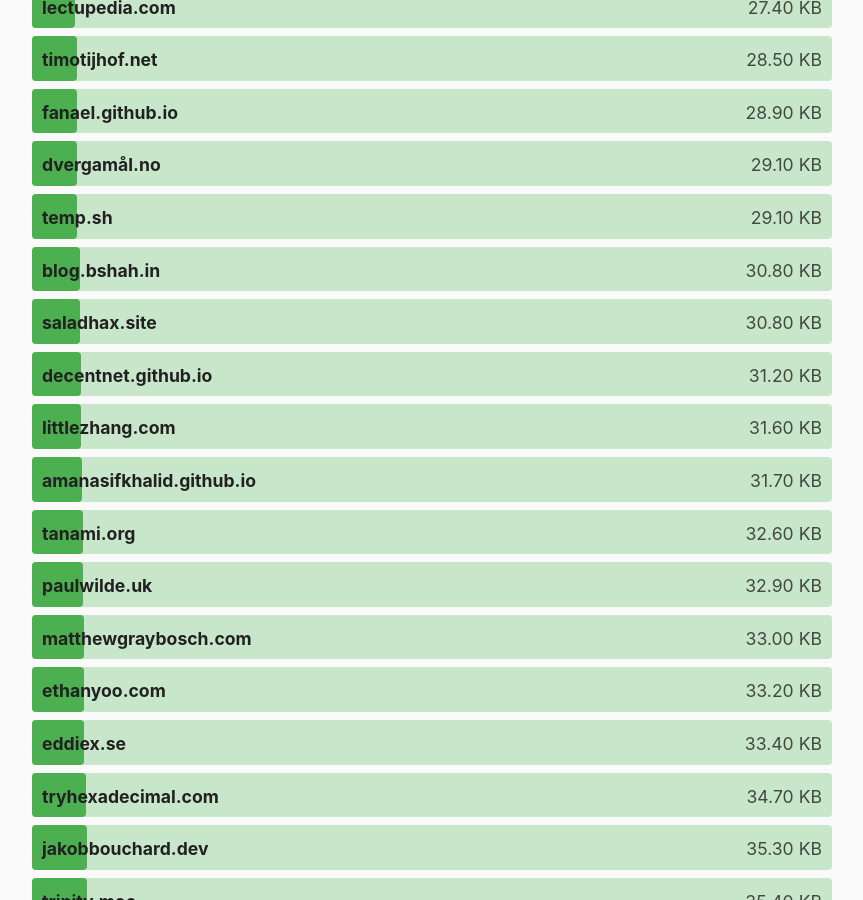
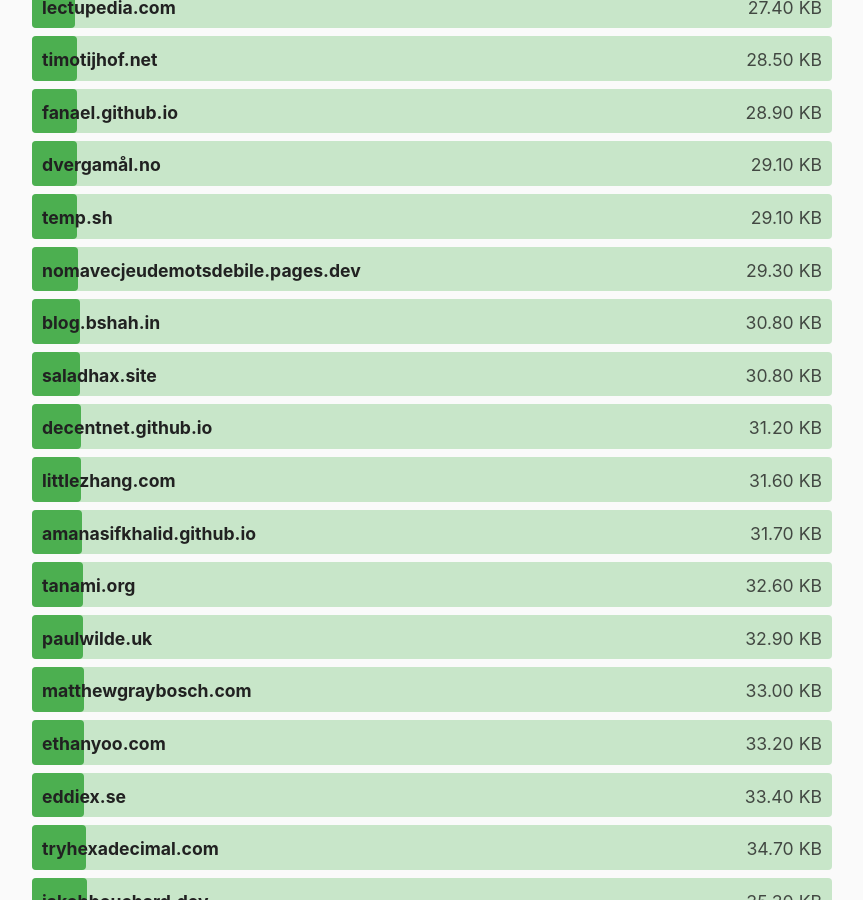
Before and after one commit to kevquirk/512kb.club, a Jekyll site: the page built from index.md, in a window 1280 px wide and 900 px high, scrolled down 6375 px. Shown: the whole window, without its empty margins (208-1071 px from the left). Built offline with Jekyll 4.4.1, drawn with Linux system fonts in a browser that asks for light colours.

Commit message:
add nomavecjeudemotsdebile.pages.dev

```diff
--- a/_data/sites.yml
+++ b/_data/sites.yml
@@ -998,6 +998,11 @@
   size: 8.2
   last_checked: 2021-10-19
 
+- domain: nomavecjeudemotsdebile.pages.dev
+  url: https://nomavecjeudemotsdebile.pages.dev
+  size: 29.3
+  last_checked: 2021-10-28
+
 - domain: noulin.net
   url: https://noulin.net/blog
   size: 19.1
```
